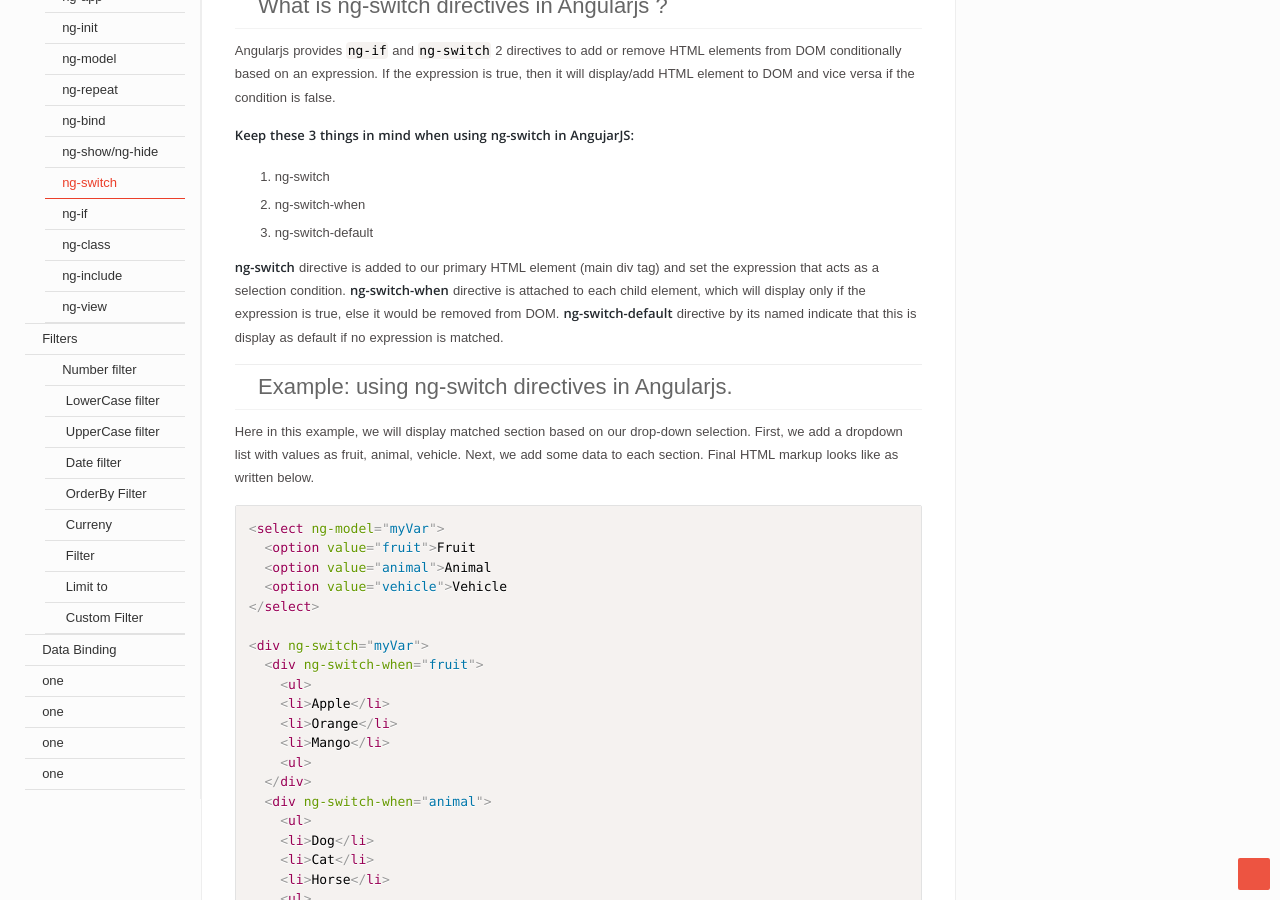
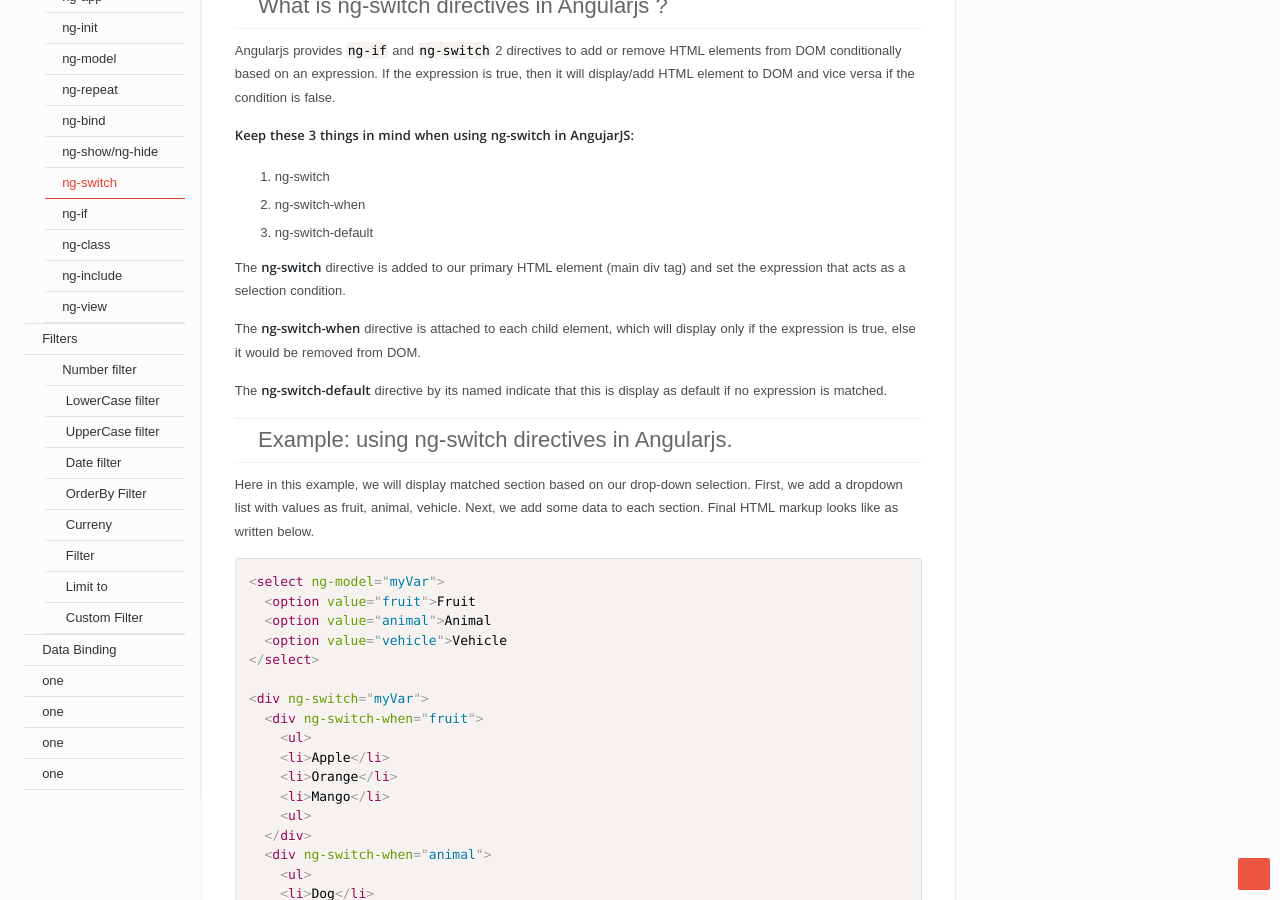
Before and after one commit to angular4pro/angular4pro.github.io, a Jekyll site: the page built from _posts/2017-10-2-ng-switch.md, in a window 1280 px wide and 900 px high, scrolled down 460 px. Built offline with Jekyll 4.4.1, drawn with Linux system fonts in a browser that asks for light colours; some web fonts are replaced; comment, search, counter and statistics services are not loaded.

Commit message:
Update 2017-10-2-ng-switch.md

```diff
--- a/_posts/2017-10-2-ng-switch.md
+++ b/_posts/2017-10-2-ng-switch.md
@@ -20,9 +20,11 @@ Angularjs provides `ng-if` and `ng-switch` 2 directives to add or remove HTML el
   2. ng-switch-when
   3. ng-switch-default
 
-**ng-switch** directive is added to our primary HTML element (main div tag) and set the expression that acts as a selection condition.
-**ng-switch-when** directive is attached to each child element, which will display only if the expression is true, else it would be removed from DOM.
-**ng-switch-default** directive by its named indicate that this is display as default if no expression is matched.
+The **ng-switch** directive is added to our primary HTML element (main div tag) and set the expression that acts as a selection condition.
+
+The **ng-switch-when** directive is attached to each child element, which will display only if the expression is true, else it would be removed from DOM.
+
+The **ng-switch-default** directive by its named indicate that this is display as default if no expression is matched.
 
 ---
 
```
